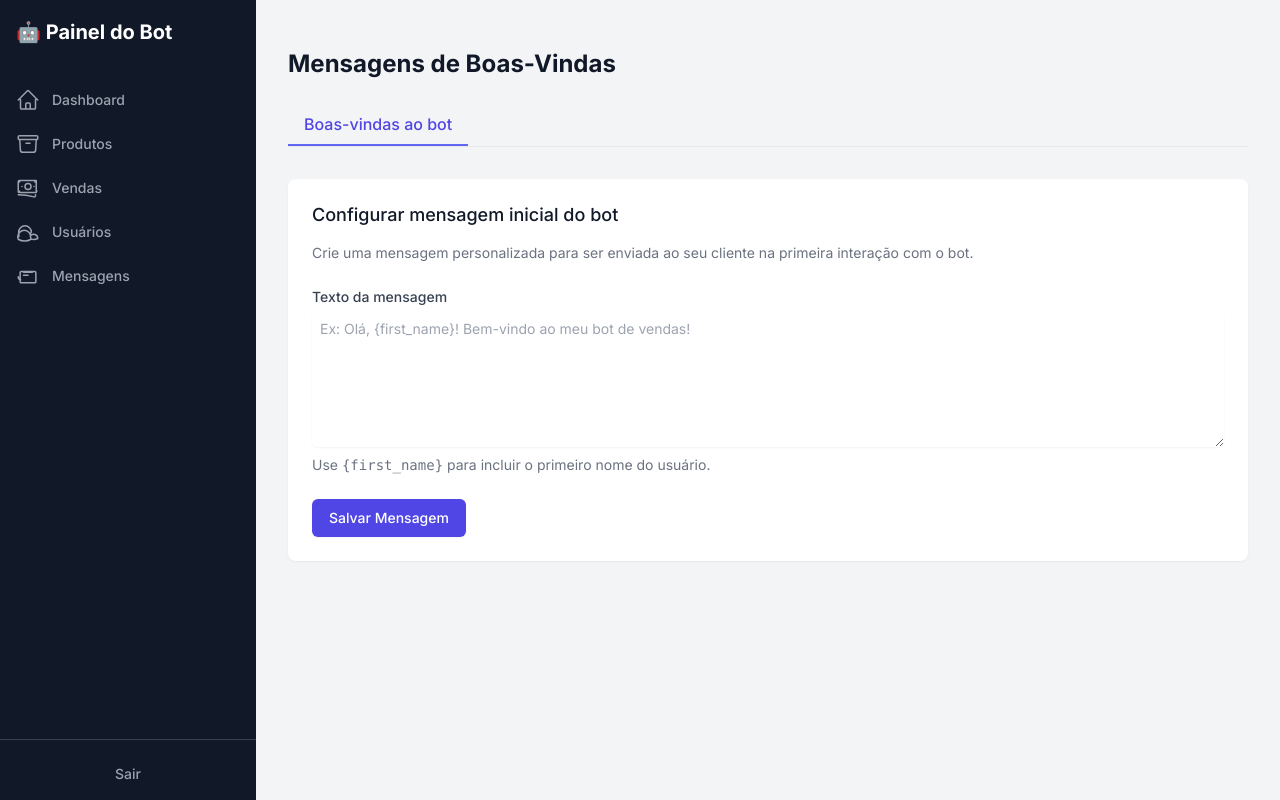
After one commit to furaohost/Bot-TelegramSV, a Flask app: template templates/config_messages.html in a window 1280 px wide. The commit adds this page. Run offline with Flask 3, Linux system fonts and the light colour scheme; the template is opened without the code that fills it, so the values that code supplies are empty; some libraries are stand-ins or nearby versions.

Commit message:
Mensagem de Boas vindas ao BOT
Atualização de Mensagem de boas vindas ao bot incluindo alteração do Layout e incluindo config_messages.html

```diff
--- a/app.py
+++ b/app.py
@@ -31,13 +31,32 @@ def get_db_connection():
     conn.row_factory = sqlite3.Row
     return conn
 
+# NOVA FUNÇÃO PARA INICIALIZAR O BANCO DE DADOS E TABELAS
+def init_db():
+    conn = get_db_connection()
+    # Criar a tabela 'config' se não existir
+    conn.execute('''
+        CREATE TABLE IF NOT EXISTS config (
+            key TEXT PRIMARY KEY,
+            value TEXT
+        )
+    ''')
+    # Inserir um valor padrão para a mensagem de boas-vindas do bot se não existir
+    conn.execute('''
+        INSERT OR IGNORE INTO config (key, value) VALUES (?, ?)
+    ''', ('welcome_message_bot', 'Olá, {first_name}! Bem-vindo(a) ao bot!')) # {first_name} será substituído
+    conn.commit()
+    conn.close()
+    print("Tabelas do banco de dados verificadas/criadas.") # Mensagem de log para facilitar a depuração
+
+
 def get_or_register_user(user: types.User):
     conn = get_db_connection()
     db_user = conn.execute("SELECT * FROM users WHERE id = ?", (user.id,)).fetchone()
     if db_user is None:
         data_registro = datetime.now().strftime('%Y-%m-%d %H:%M:%S')
         conn.execute("INSERT INTO users (id, username, first_name, last_name, data_registro) VALUES (?, ?, ?, ?, ?)",
-                        (user.id, user.username, user.first_name, user.last_name, data_registro))
+                         (user.id, user.username, user.first_name, user.last_name, data_registro))
         conn.commit()
     conn.close()
 
@@ -87,7 +106,7 @@ def webhook_mercado_pago():
                 payer_name = f"{payer_info.get('first_name', '')} {payer_info.get('last_name', '')}".strip()
                 payer_email = payer_info.get('email')
                 conn.execute('UPDATE vendas SET status = ?, payment_id = ?, payer_name = ?, payer_email = ? WHERE id = ?',
-                                ('aprovado', payment_id, payer_name, payer_email, venda_id))
+                                 ('aprovado', payment_id, payer_name, payer_email, venda_id))
                 conn.commit()
                 produto = conn.execute('SELECT * FROM produtos WHERE id = ?', (venda['produto_id'],)).fetchone()
                 conn.close()
@@ -279,7 +298,7 @@ def gerar_cobranca(call: types.CallbackQuery, produto_id: int):
     data_venda = datetime.now().strftime('%Y-%m-%d %H:%M:%S')
     cursor = conn.cursor()
     cursor.execute("INSERT INTO vendas (user_id, produto_id, preco, status, data_venda) VALUES (?, ?, ?, ?, ?)",
-                    (user_id, produto_id, produto['preco'], 'pendente', data_venda))
+                     (user_id, produto_id, produto['preco'], 'pendente', data_venda))
     conn.commit()
     venda_id = cursor.lastrowid
     pagamento = pagamentos.criar_pagamento_pix(produto=produto, user=call.from_user, venda_id=venda_id)
--- /dev/null
+++ b/templates/config_messages.html
@@ -0,0 +1,34 @@
+{% extends "layout.html" %}
+
+{% block title %}Mensagens de Boas-Vindas{% endblock %}
+
+{% block content %}
+<div class="px-4 py-6 sm:px-0">
+    <h2 class="text-2xl font-bold text-gray-900 mb-6">Mensagens de Boas-Vindas</h2>
+
+    <div class="mb-8 flex space-x-4 border-b border-gray-200">
+        <a href="{{ url_for('config_messages') }}" class="py-2 px-4 border-b-2 border-indigo-500 text-indigo-600 font-medium">Boas-vindas ao bot</a>
+        </div>
+
+    <div class="bg-white shadow-sm rounded-lg overflow-hidden">
+        <div class="p-6">
+            <h3 class="text-lg leading-6 font-medium text-gray-900 mb-4">Configurar mensagem inicial do bot</h3>
+            <p class="text-sm text-gray-500 mb-6">Crie uma mensagem personalizada para ser enviada ao seu cliente na primeira interação com o bot.</p>
+
+            <form method="POST" action="{{ url_for('config_messages') }}">
+                <div class="mb-4">
+                    <label for="welcome_message_bot" class="block text-sm font-medium text-gray-700">Texto da mensagem</label>
+                    <textarea id="welcome_message_bot" name="welcome_message_bot" rows="6" class="mt-1 block w-full rounded-md border-gray-300 shadow-sm focus:border-indigo-500 focus:ring-indigo-500 sm:text-sm p-2" placeholder="Ex: Olá, {first_name}! Bem-vindo ao meu bot de vendas!">{{ welcome_message_bot }}</textarea>
+                    <p class="mt-2 text-sm text-gray-500">Use <code>{first_name}</code> para incluir o primeiro nome do usuário.</p>
+                </div>
+
+                <div class="mt-6">
+                    <button type="submit" class="inline-flex justify-center rounded-md border border-transparent bg-indigo-600 py-2 px-4 text-sm font-medium text-white shadow-sm hover:bg-indigo-700 focus:outline-none focus:ring-2 focus:ring-indigo-500 focus:ring-offset-2">
+                        Salvar Mensagem
+                    </button>
+                </div>
+            </form>
+        </div>
+    </div>
+</div>
+{% endblock %}
--- a/templates/layout.html
+++ b/templates/layout.html
@@ -68,6 +68,10 @@
                     <a href="{{ url_for('usuarios') }}" class="{{ 'bg-gray-800 text-white' if request.path == url_for('usuarios') else 'text-gray-400 hover:bg-gray-800 hover:text-white' }} group flex items-center rounded-md px-2 py-2 text-sm font-medium">
                         <svg class="mr-3 h-6 w-6 flex-shrink-0 text-gray-400" xmlns="http://www.w3.org/2000/svg" fill="none" viewBox="0 0 24 24" stroke-width="1.5" stroke="currentColor"><path stroke-linecap="round" stroke-linejoin="round" d="M15 19.128a9.38 9.38 0 002.625.372 9.337 9.337 0 004.121-.952 4.125 4.125 0 00-7.533-2.493M15 19.128v-.003c0-1.113-.285-2.16-.786-3.07M15 19.128v.106A12.318 12.318 0 018.624 21c-2.331 0-4.512-.645-6.374-1.766l-.001-.109a6.375 6.375 0 0111.964-4.67c.12-.313.25-.624.39-1.458m-11.964-.75a6.375 6.375 0 016.374-6.374 6.375 6.375 0 016.374 6.374m-12.748 0L3 16.5" /></svg>
                         Usuários
+                    </a>
+                    <a href="{{ url_for('config_messages') }}" class="{{ 'bg-gray-800 text-white' if request.path == url_for('config_messages') else 'text-gray-400 hover:bg-gray-800 hover:text-white' }} group flex items-center rounded-md px-2 py-2 text-sm font-medium">
+                        <svg class="mr-3 h-6 w-6 flex-shrink-0 text-gray-400" xmlns="http://www.w3.org/2000/svg" fill="none" viewBox="0 0 24 24" stroke-width="1.5" stroke="currentColor"><path stroke-linecap="round" stroke-linejoin="round" d="M7.5 8.25h9m-9 3H12m-9.75 1.51c0 1.545 1.05 2.875 2.5 3.14M5.25 18.75h13.5c.621 0 1.125-.504 1.125-1.125v-9c0-.621-.504-1.125-1.125-1.125H5.25c-.621 0-1.125.504-1.125 1.125v9c0 .621.504 1.125 1.125 1.125z" /></svg>
+                        Mensagens
                     </a>
                 </nav>
             </div>
```
